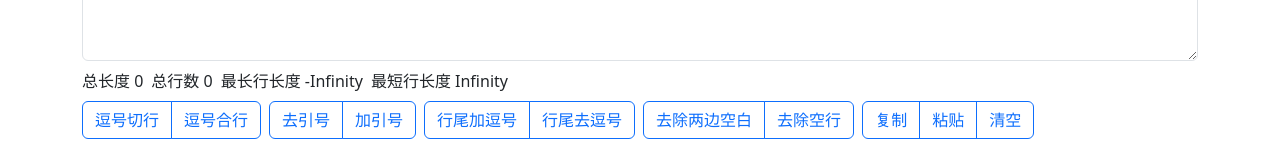
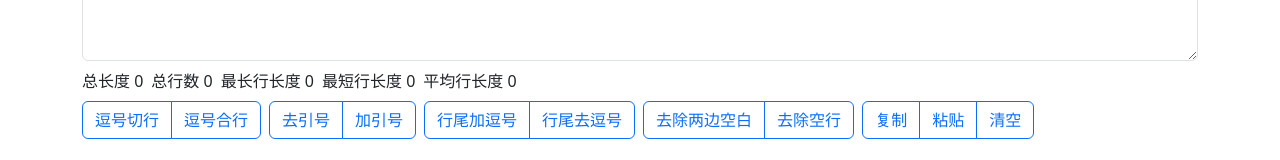
Before and after one commit to zjyl1994/my-web-tools, a React (Vite) app: page /textproc in a window 1280 px wide. Shown: the part 505-665 px from the top of the page. Built offline with nearby package versions, Linux system fonts and the light colour scheme.

Commit message:
add average

```diff
--- a/src/pages/textproc/index.tsx
+++ b/src/pages/textproc/index.tsx
@@ -9,6 +9,7 @@ import {
     trim_line_space, remove_empty_line,
     add_quote, remove_quote,
     add_comma_suffix, remove_comma_suffix,
+    nums_average,nums_max,nums_min,
 } from './utils';
 import { useMemo } from 'react';
 
@@ -26,8 +27,9 @@ const TextProcPage: React.FC = () => {
             <div className="mt-2">
                 <span className="me-2">总长度 {value.length}</span>
                 <span className="me-2">总行数 {valueLines.length}</span>
-                <span className="me-2">最长行长度 {Math.max(...valueLinesLength)}</span>
-                <span className="me-2">最短行长度 {Math.min(...valueLinesLength)}</span>
+                <span className="me-2">最长行长度 {nums_max(valueLinesLength)}</span>
+                <span className="me-2">最短行长度 {nums_min(valueLinesLength)}</span>
+                <span className="me-2">平均行长度 {nums_average(valueLinesLength)}</span>
             </div>
 
             <ButtonToolbar className="mt-2">
--- a/src/pages/textproc/utils.ts
+++ b/src/pages/textproc/utils.ts
@@ -10,3 +10,7 @@ export const remove_quote = (data: string) => data.split('\n').map(x => x.replac
 
 export const add_comma_suffix = (data: string) => data.split('\n').map(x => x + ',').join('\n');
 export const remove_comma_suffix = (data: string) => data.split('\n').map(x => x.replace(/(,*$)/g, '')).join('\n');
+
+export const nums_average = (nums: number[]) => nums.length > 0 ? nums.reduce((a, b) => a + b) / nums.length : 0;
+export const nums_max = (nums: number[]) => nums.length > 0 ? Math.max(...nums) : 0;
+export const nums_min = (nums: number[]) => nums.length > 0 ? Math.min(...nums) : 0;
```
